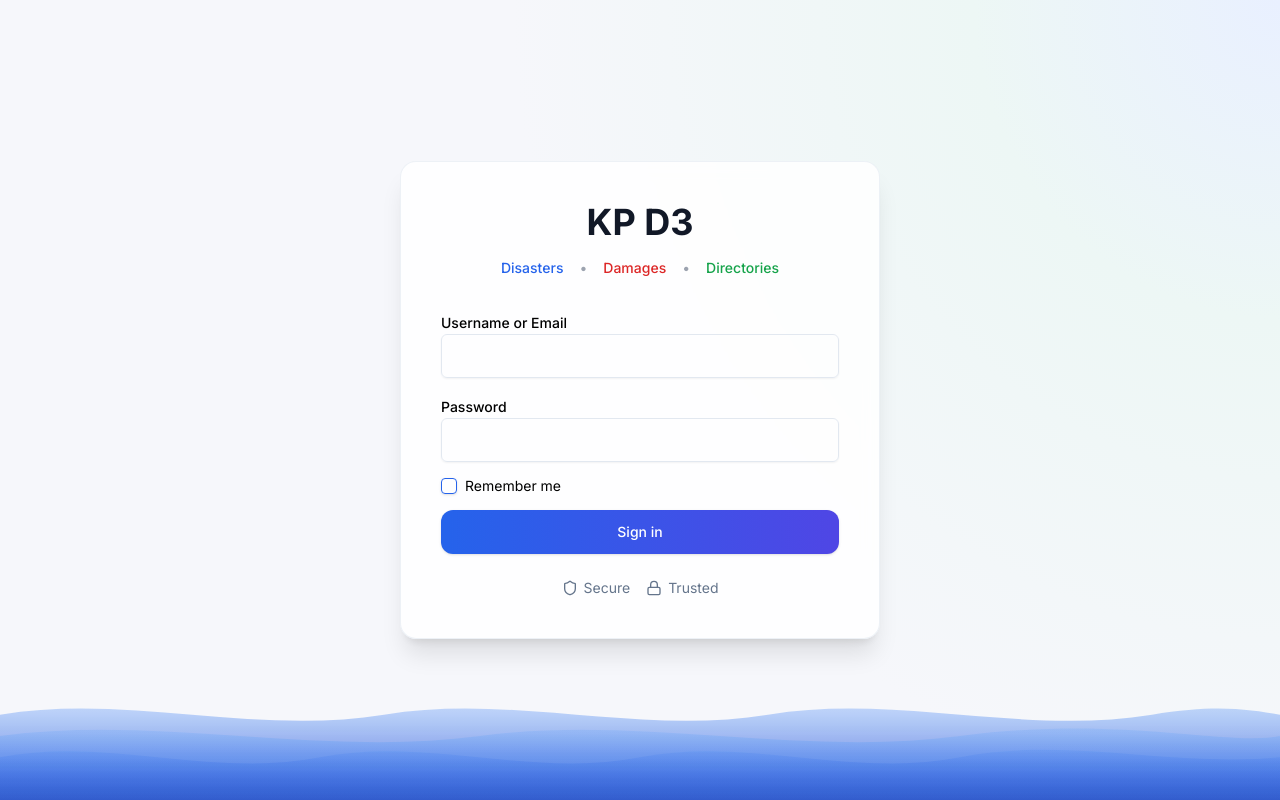
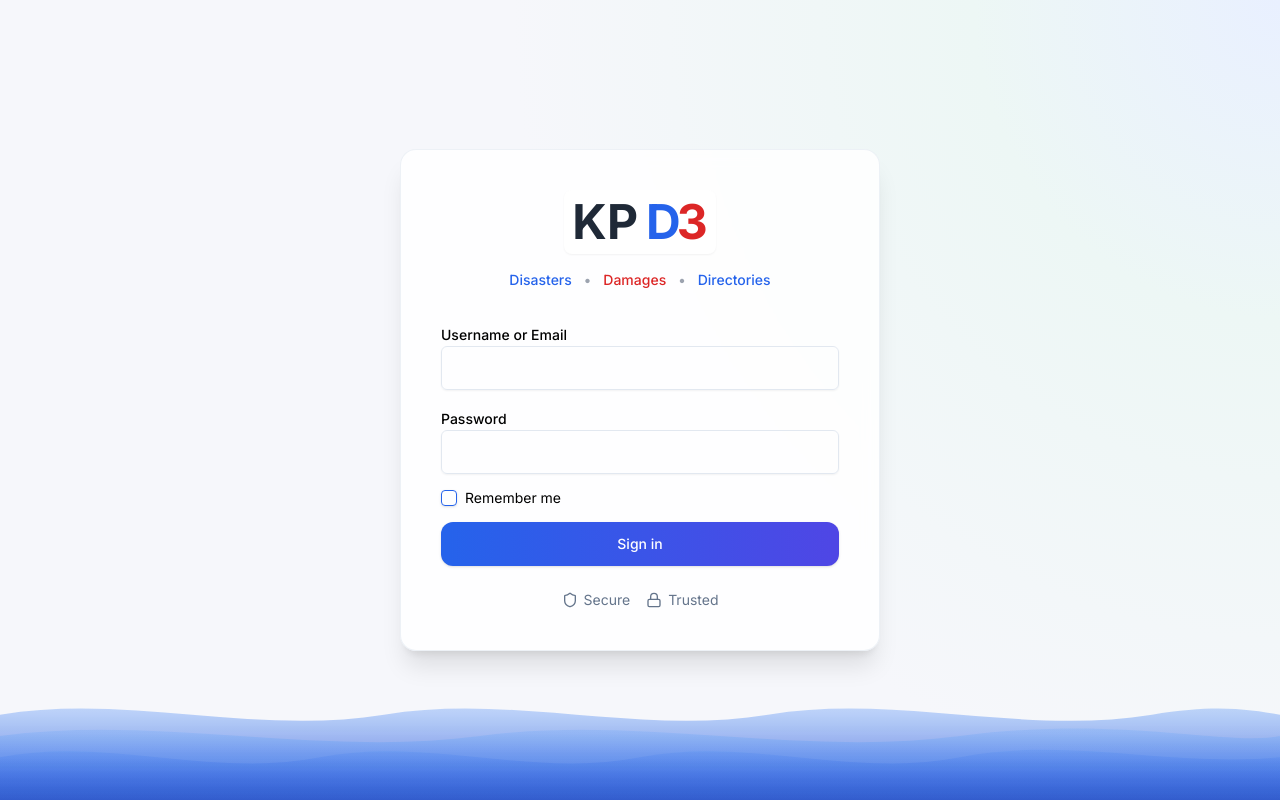
Before and after one commit to cmpocmkp/KP-Floods-2025-Frontend, a React (Vite) app: page / in a window 1280 px wide. Built offline with nearby package versions, Linux system fonts and the light colour scheme; no server answers.

Commit message:
logo fixed

```diff
--- a/src/components/auth/LoginCard.tsx
+++ b/src/components/auth/LoginCard.tsx
@@ -44,13 +44,24 @@ export default function LoginCard({ onLoginSuccess }: LoginCardProps) {
       <div className="rounded-2xl border border-slate-200/60 bg-white/85 backdrop-blur shadow-xl p-8 md:p-10">
         <div className="mb-8 flex flex-col items-center">
           <div className="text-center">
-            <h2 className="text-4xl font-bold text-gray-900 mb-4">KP D3</h2>
-            <div className="flex justify-center space-x-4 text-sm">
-              <span className="text-blue-600 font-medium">Disasters</span>
+            <div className="relative inline-block bg-white p-2 rounded-lg shadow-sm">
+              {/* Main Logo */}
+              <div className="flex items-center text-5xl font-bold">
+                <span className="text-gray-800">KP</span>
+                <div className="flex items-center ml-2">
+                  <span className="text-blue-600">D</span>
+                  <span className="text-red-600 -ml-1">3</span>
+                </div>
+              </div>
+            </div>
+
+            {/* Expanded meaning */}
+            <div className="mt-4 flex justify-center items-center space-x-3 text-sm font-medium">
+              <span className="text-blue-600">Disasters</span>
               <span className="text-gray-400">•</span>
-              <span className="text-red-600 font-medium">Damages</span>
+              <span className="text-red-600">Damages</span>
               <span className="text-gray-400">•</span>
-              <span className="text-green-600 font-medium">Directories</span>
+              <span className="text-blue-600">Directories</span>
             </div>
           </div>
         </div>
--- a/src/pages/LoginPage.tsx
+++ b/src/pages/LoginPage.tsx
@@ -27,18 +27,25 @@ export default function LoginPage() {
   return (
     <div className="min-h-screen bg-gray-50 flex flex-col justify-center py-12 sm:px-6 lg:px-8">
       <div className="sm:mx-auto sm:w-full sm:max-w-md">
-        <h2 className="text-center text-4xl font-bold text-gray-900 mb-4">
-          KP D3
-        </h2>
+        <div className="text-center mb-8">
+          <div className="relative inline-block bg-white p-3 rounded-lg shadow-sm">
+            {/* Main Logo */}
+            <div className="flex items-center text-6xl font-bold">
+              <span className="text-gray-800">KP</span>
+              <div className="flex items-center ml-3">
+                <span className="text-blue-600">D</span>
+                <span className="text-red-600 -ml-1">3</span>
+              </div>
+            </div>
+          </div>
 
-        {/* Expanded meaning */}
-        <div className="text-center mb-8">
-          <div className="flex justify-center space-x-4 text-sm text-gray-600">
-            <span className="text-blue-600 font-medium">Disasters</span>
+          {/* Expanded meaning */}
+          <div className="mt-4 flex justify-center items-center space-x-3 text-sm font-medium">
+            <span className="text-blue-600">Disasters</span>
             <span className="text-gray-400">•</span>
-            <span className="text-red-600 font-medium">Damages</span>
+            <span className="text-red-600">Damages</span>
             <span className="text-gray-400">•</span>
-            <span className="text-green-600 font-medium">Directories</span>
+            <span className="text-blue-600">Directories</span>
           </div>
         </div>
 
```
